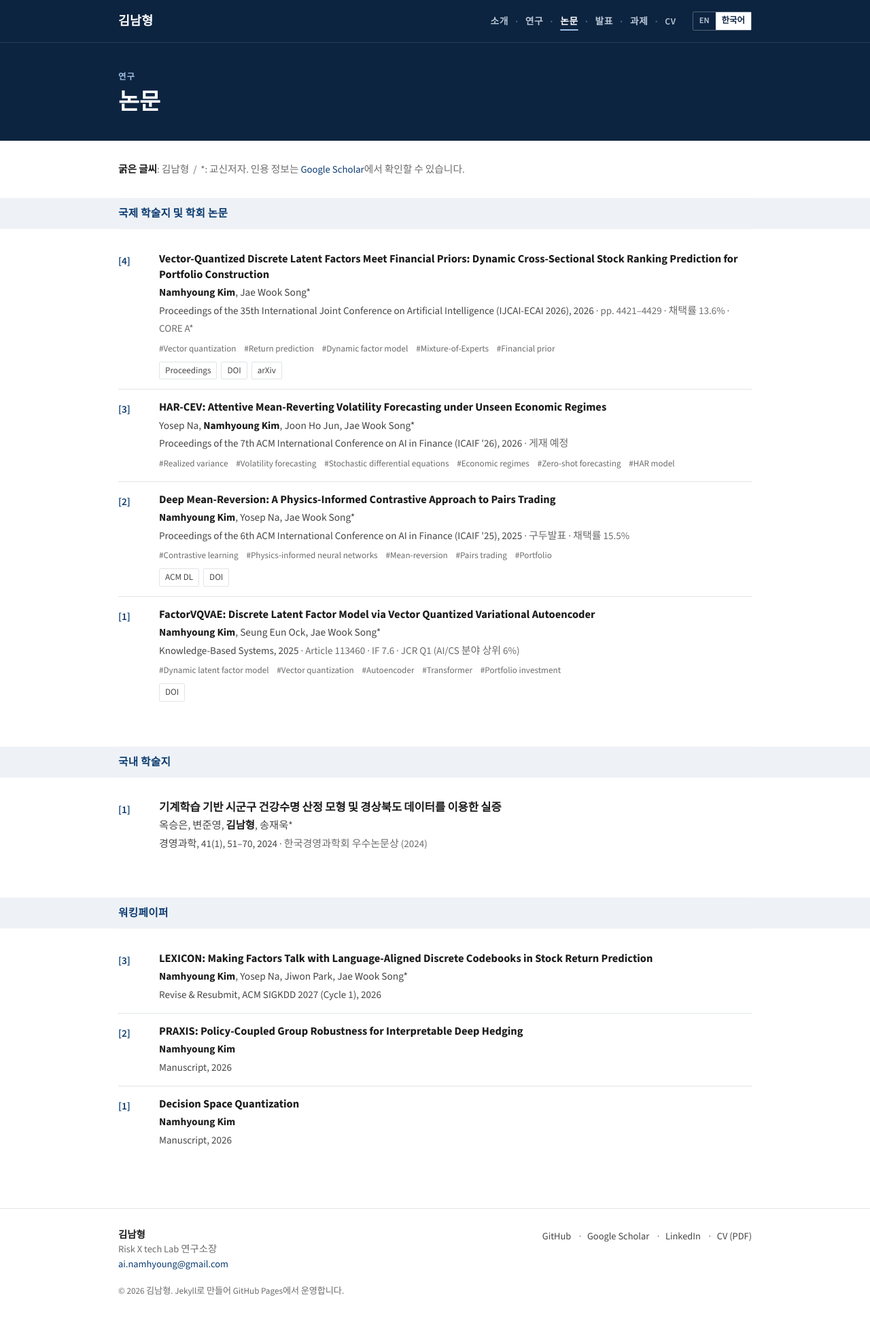
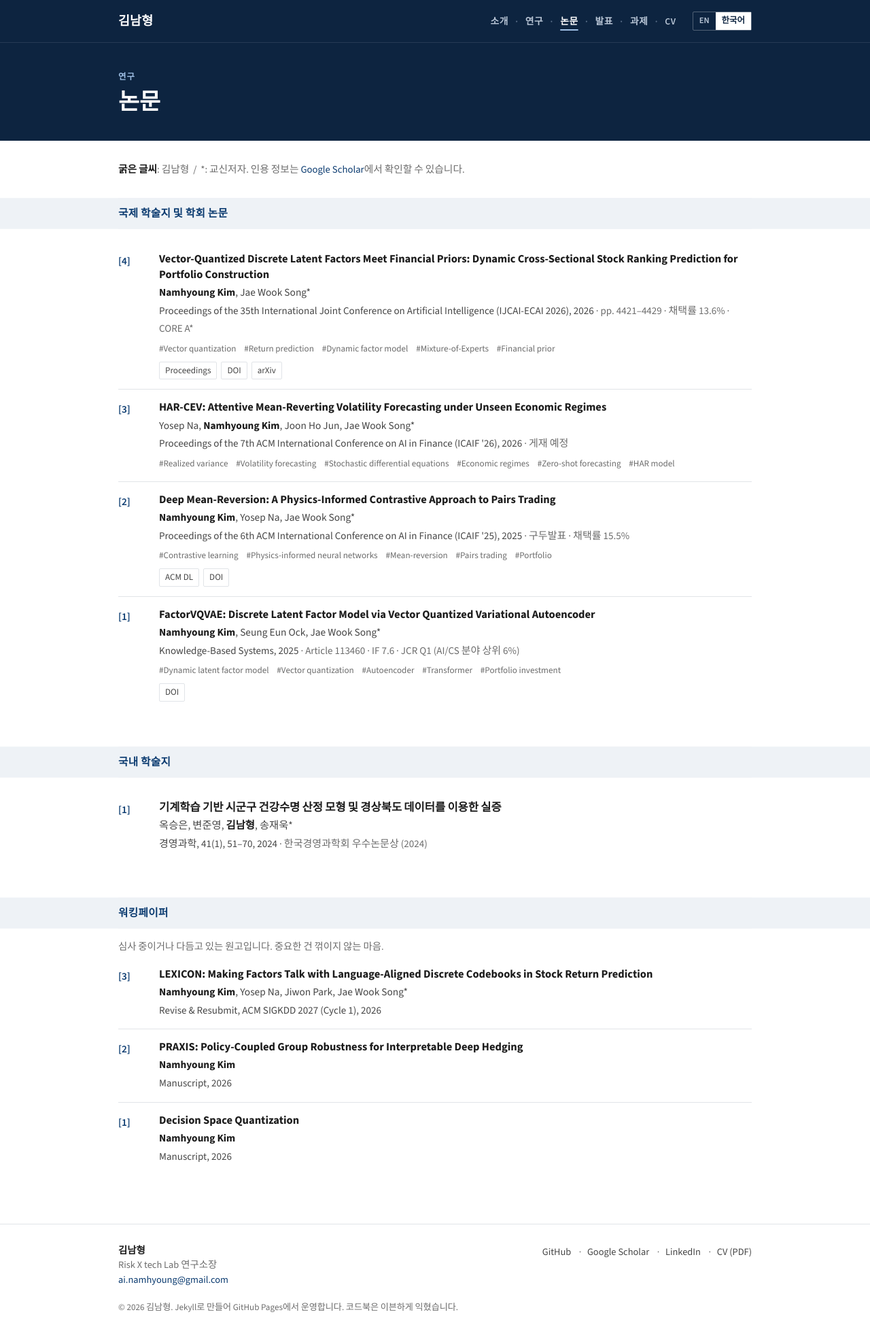
Before and after one commit to x7jeon8gi/x7jeon8gi.github.io, a Jekyll site: the page built from ko/publications.html, in a window 1280 px wide. Shown: the whole page at 68% size. Built offline with Jekyll 4.4.1, drawn with Linux system fonts in a browser that asks for light colours; before the commit the page ends 1947 px from its top, so only the background shows below that.

Commit message:
Korean titles for two grants and two small jokes on /ko/
- Korean titles for the 2025 NRF grant and the KOFPI project
- Working papers note (중꺾마) and a codebook pun in the Korean footer

Co-Authored-By: Claude Opus 5.5 <noreply@anthropic.com>
Claude-Session: https://claude.ai/code/session_01H4Rr8wtBrwq3tdzE6Jhist

```diff
--- a/_data/i18n.yml
+++ b/_data/i18n.yml
@@ -17,6 +17,7 @@ en:
   name:          "Namhyoung Kim"
   role:          "Head of Research, Risk X tech Lab"
   copy:          "Built with Jekyll and hosted on GitHub Pages."
+  wp_note:       ""
   present:       "Present"
   news:          "News"
   selected:      "Selected Publications"
@@ -46,7 +47,8 @@ en:
 ko:
   name:          "김남형"
   role:          "Risk X tech Lab 연구소장"
-  copy:          "Jekyll로 만들어 GitHub Pages에서 운영합니다."
+  copy:          "Jekyll로 만들어 GitHub Pages에서 운영합니다. 코드북은 이븐하게 익혔습니다."
+  wp_note:       "심사 중이거나 다듬고 있는 원고입니다. 중요한 건 꺾이지 않는 마음."
   present:       "현재"
   news:          "소식"
   selected:      "주요 논문"
--- a/_data/projects.yml
+++ b/_data/projects.yml
@@ -44,6 +44,7 @@ grants:
     program: "Research Grant"
     period:  "2025.09 – 2026.08"
     sponsor_ko: "한국연구재단"
+    title_ko: "벡터 양자화 변분 오토인코더를 활용한 금융 데이터의 강건한 생성적 표현 학습 및 응용"
 
   - id:      nrf23-vqvae-portfolio
     title:   "Applications of Artificial Intelligence in Portfolio using Vector Quantization-Variational Autoencoder"
@@ -145,3 +146,4 @@ industry:
     program: "Research Grant"
     period:  "2021.05 – 2021.10"
     sponsor_ko: "한국임업진흥원(KOFPI)"
+    title_ko: "미세먼지 저감 산림사업 효과성 분석"
--- a/_includes/pages/publications.html
+++ b/_includes/pages/publications.html
@@ -23,6 +23,7 @@
 </ol>
 
 <h2 class="band" id="working-papers">{{ T.h_working }}</h2>
+{% if T.wp_note != "" %}<p class="band-note">{{ T.wp_note }}</p>{% endif %}
 <ol class="pub-list">
   {% assign total = P.working_papers.size %}
   {% for p in P.working_papers %}
--- a/assets/css/main.css
+++ b/assets/css/main.css
@@ -235,6 +235,13 @@ h2.band {
 .page > h2.band:first-child { margin-top: 0; }
 .legend + h2.band,
 .intro + h2.band { margin-top: 28px; }
+
+.band-note {
+  font-family: var(--sans);
+  font-size: 0.9rem;
+  color: var(--fg-mute);
+  margin: -4px 0 2px;
+}
 
 .legend {
   font-family: var(--sans);
```
